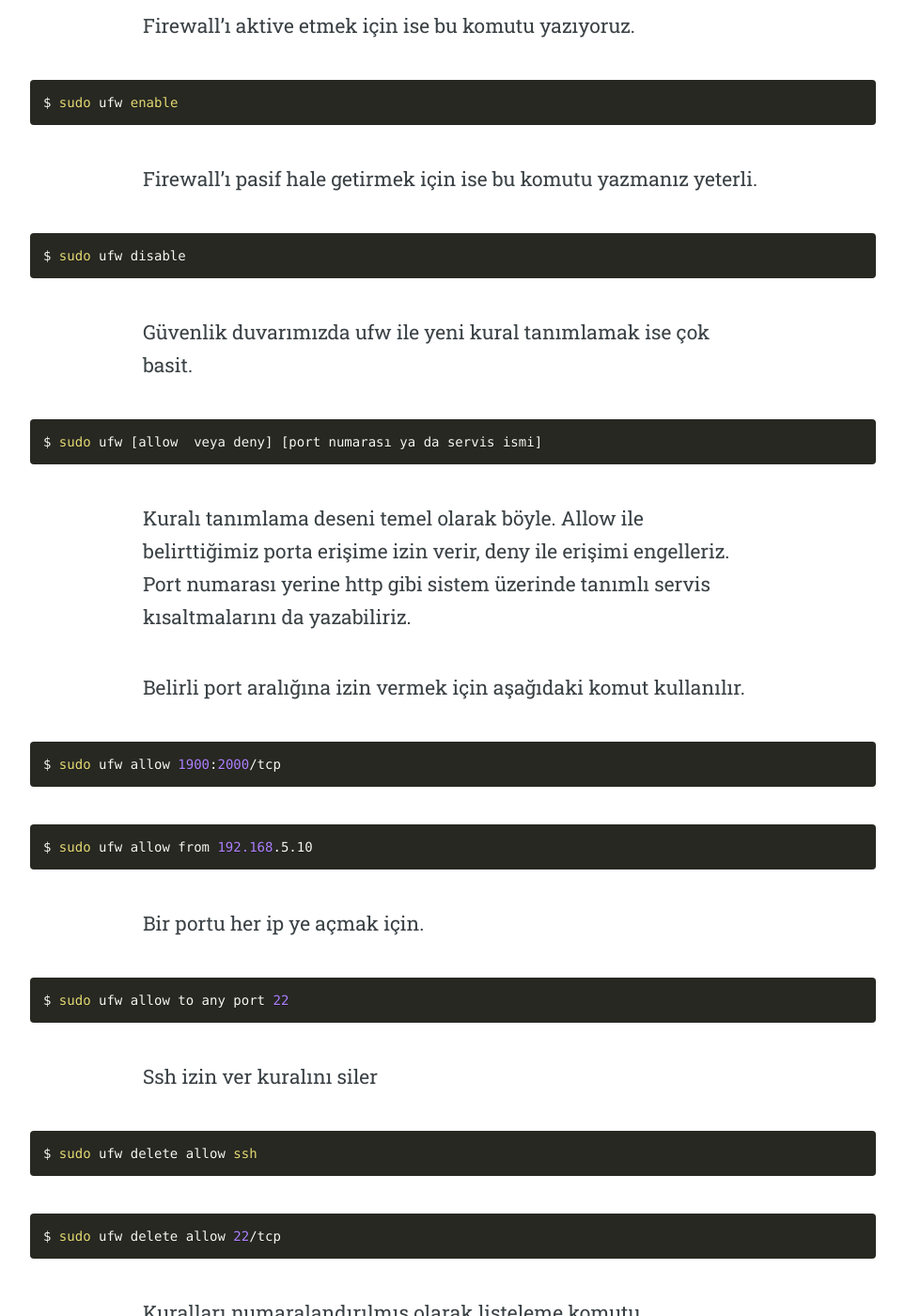
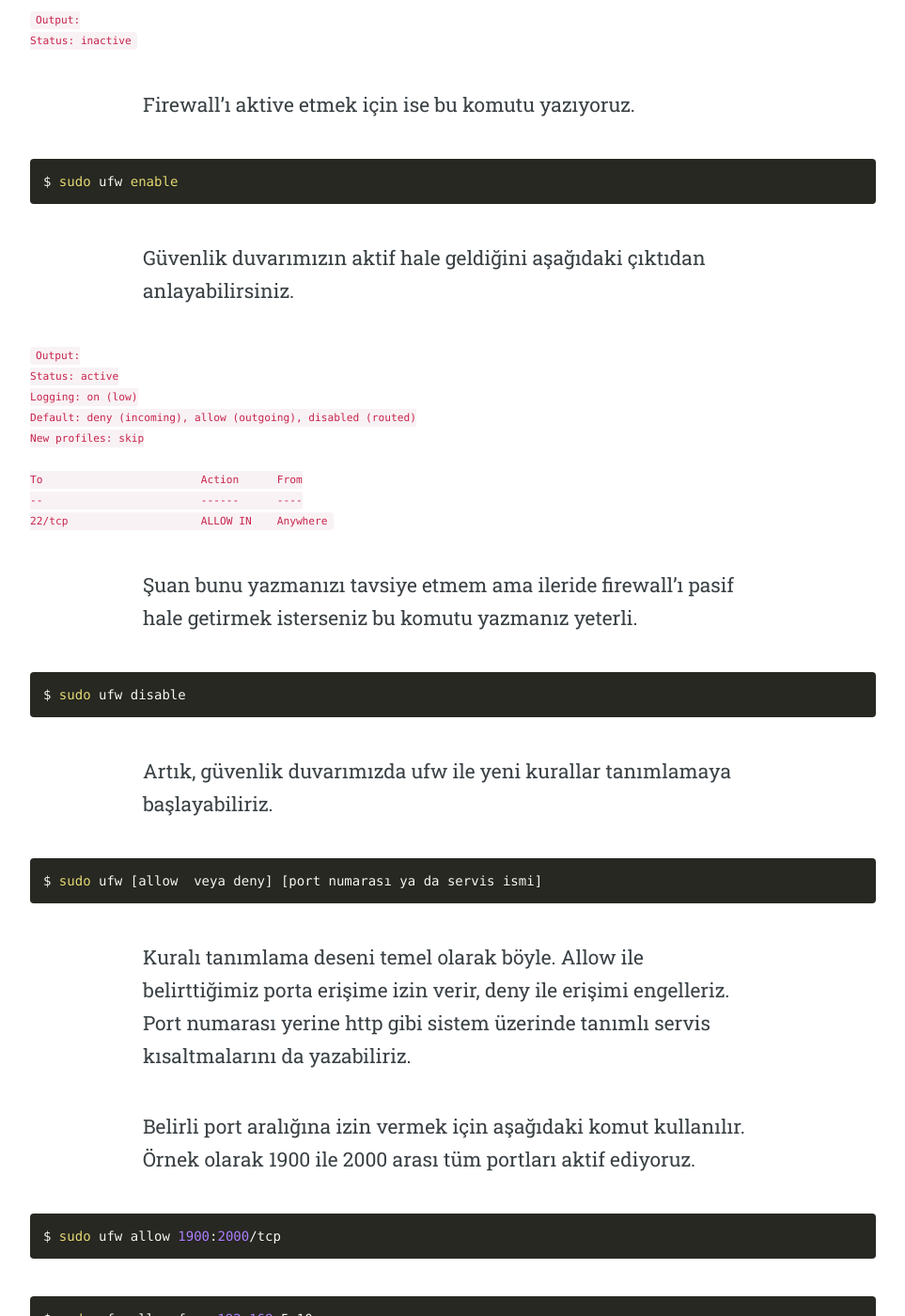
Before and after one commit to erkanceylan/blog, a Jekyll site: the page built from _posts/2017-12-9-UFW-Ile-Linux-Uzerinde-Firewall-Konfigurasyonu.md, in a window 1280 px wide and 1400 px high, scrolled down 2706 px. Shown: the whole window at 94% size, without its empty margins (158-1121 px from the left). Built offline with Jekyll 4.4.1, drawn with Linux system fonts in a browser that asks for light colours; some web fonts are replaced; comment, search, counter and statistics services are not loaded; some of the changed text lies outside the part shown.

Commit message:
Update 2017-12-9-UFW-Ile-Linux-Uzerinde-Firewall-Konfigurasyonu.md

````diff
--- a/_posts/2017-12-9-UFW-Ile-Linux-Uzerinde-Firewall-Konfigurasyonu.md
+++ b/_posts/2017-12-9-UFW-Ile-Linux-Uzerinde-Firewall-Konfigurasyonu.md
@@ -29,24 +29,41 @@ $ sudo ufw status verbose
 ```
 Linux işletim sistemlerinde varsayılan olarak tüm portlar kapalı olduğu için firewall da aktif değildir. Bu nedenle yukaridaki komutu çalıştırdığınızda aşağıdaki sonucu almış olabilirsiniz.
 
+```
+Output:
+Status: inactive
+```
 Firewall’ı aktive etmek için ise bu komutu yazıyoruz.
 
 ```bash
 $ sudo ufw enable
 ```
-Firewall’ı pasif hale getirmek için ise bu komutu yazmanız yeterli.
+Güvenlik duvarımızın aktif hale geldiğini aşağıdaki çıktıdan anlayabilirsiniz.
+```
+Output:
+Status: active
+Logging: on (low)
+Default: deny (incoming), allow (outgoing), disabled (routed)
+New profiles: skip
+
+To                         Action      From
+--                         ------      ----
+22/tcp                     ALLOW IN    Anywhere
+```
+
+Şuan bunu yazmanızı tavsiye etmem ama ileride firewall’ı pasif hale getirmek isterseniz bu komutu yazmanız yeterli.
 
 ```bash
 $ sudo ufw disable
 ```
-Güvenlik duvarımızda ufw ile yeni kural tanımlamak ise çok basit.
+Artık, güvenlik duvarımızda ufw ile yeni kurallar tanımlamaya başlayabiliriz.
 
 ```bash
 $ sudo ufw [allow  veya deny] [port numarası ya da servis ismi]
 ```
 Kuralı tanımlama deseni temel olarak böyle. Allow ile belirttiğimiz porta erişime izin verir, deny ile erişimi engelleriz. Port numarası yerine http gibi sistem üzerinde tanımlı servis kısaltmalarını da yazabiliriz.
 
-Belirli port aralığına izin vermek için aşağıdaki komut kullanılır.
+Belirli port aralığına izin vermek için aşağıdaki komut kullanılır. Örnek olarak 1900 ile 2000 arası tüm portları aktif ediyoruz.
 
 ```bash
 $ sudo ufw allow 1900:2000/tcp
@@ -55,17 +72,17 @@ $ sudo ufw allow 1900:2000/tcp
 ```bash
 $ sudo ufw allow from 192.168.5.10
 ```
-Bir portu her ip ye açmak için.
+Bir portu internetten gelen isteğe açmak için ise alttaki komutu kullanmalısınız.
 
 ```bash
 $ sudo ufw allow to any port 22
 ```
-Ssh izin ver kuralını siler
+Kural silmek için delete anahtar sözcüğü kullanılır. Örnek olarak ssh bağlantısına izin veren kuralı silelim
 
 ```bash
 $ sudo ufw delete allow ssh
 ```
-
+Port numarası ile kural silelim.
 ```bash
 $ sudo ufw delete allow 22/tcp
 ```
@@ -76,17 +93,30 @@ Kuralları numaralandırılmış olarak listeleme komutu
 ```bash
 $ sudo ufw status numbered
 ```
-Listedeki 2 numaralı kuralın kaldırılması komutu
+Çıktımız ise bu şekilde;
+```
+Numbered Output:
+Status: active
+
+     To                         Action      From
+     --                         ------      ----
+[ 1] 22                         ALLOW IN    15.15.15.0/24
+[ 2] 80                         ALLOW IN    Anywhere
+```
+
+Listedeki 2 numaralı kuralın kaldırılması için gerekli komut;
 
 ```bash
 $ sudo ufw delete 2
 ```
-Firewall’daki tüm kuralların silinmesi
+Firewall’daki tüm kuralların silmek / firewallı resetlemek istersek ise reset komutu işimizi görecektir.
 
 ```bash
 $ sudo ufw reset
 ```
 
+Bugünde ufw ile Linux tabanlı sistemlerde güvenlik duvarı yapılandırma komutlarını öğrendik. Sorularınız için benimle iletişebilirsiniz. Esen kalın efenim...
+
 # Kaynakça
 -----
 https://www.digitalocean.com/community/tutorials/how-to-set-up-a-firewall-with-ufw-on-ubuntu-14-04
````
